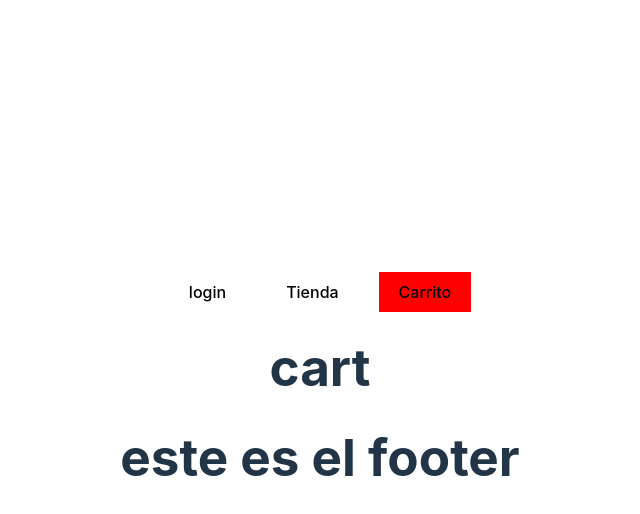
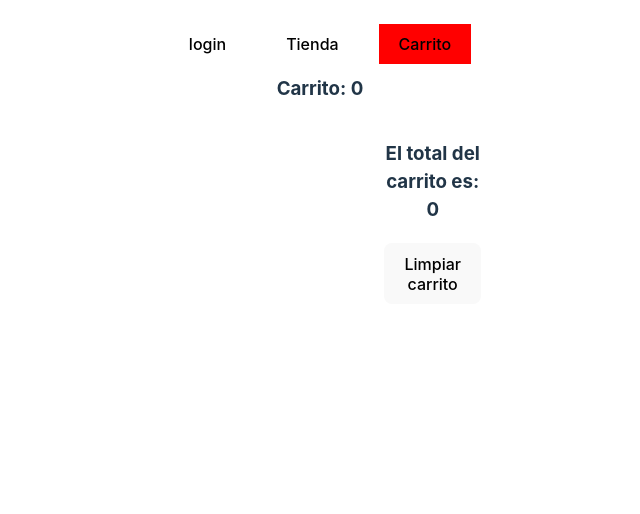
Before and after one commit to jorgeduje/front-III-camada-6, a React (Vite) app: page /cart in a window 1280 px wide. Shown: the top 514 px of the page, without its empty margins (320-960 px from the left). Built offline with nearby package versions, Linux system fonts and the light colour scheme.

Commit message:
se trabajo con context y logica del carrito

```diff
--- a/src/App.jsx
+++ b/src/App.jsx
@@ -8,18 +8,20 @@ import Home from "./Components/Pages/Home/Home";
 import ProductsContainer from "./Components/Pages/Products/Products.container";
 import CreateProductContainer from "./Components/Pages/CreateProduct/CreateProduct.container";
 import ProductDetailContainer from "./Components/Pages/ProductDetail/ProductDetail.container";
+import CartContextProvider from "./context/CartContext";
+import CartContainer from "./Components/Pages/Cart/CartContainer";
 
 function App() {
   return (
     <BrowserRouter>
+      <CartContextProvider>
         <Routes>
           <Route path="/login" element={<h1>Estoy en la vista Login</h1>} />
 
           <Route element={<NavbarLayout />}>
             <Route path="/" element={<Home />} />
 
-          <Route element={<FooterLayout />}>
-            <Route path="/cart" element={<h1>cart</h1>} />
+            <Route path="/cart" element={<CartContainer />} />
             <Route path="/shop" element={<ProductsContainer />} />
             <Route
               path="/create-product"
@@ -30,10 +32,10 @@ function App() {
               element={<ProductDetailContainer />}
             />
           </Route>
-        </Route>
 
           <Route path="*" element={<h1>Not found</h1>} />
         </Routes>
+      </CartContextProvider>
     </BrowserRouter>
   );
 }
--- /dev/null
+++ b/src/Components/Common/ItemCount/ItemCount.jsx
@@ -0,0 +1,26 @@
+import { useContext, useState } from "react";
+import { CartContext } from "../../../context/CartContext";
+
+export const ItemCount = ({ product }) => {
+  const [counter, setCounter] = useState(1);
+  const { addToCart } = useContext(CartContext);
+
+  const onAdd = () => {
+    let obj = {
+      ...product,
+      quantity: counter,
+    };
+
+    addToCart(obj);
+  };
+
+  return (
+    <div>
+      <button onClick={() => setCounter(counter + 1)}>+</button>
+      <h3>{counter}</h3>
+      <button onClick={() => setCounter(counter - 1)}>-</button>
+
+      <button onClick={onAdd}>Agregar al carrito</button>
+    </div>
+  );
+};
--- a/src/Components/Layout/NavbarLayout/NavbarLayout.jsx
+++ b/src/Components/Layout/NavbarLayout/NavbarLayout.jsx
@@ -1,7 +1,11 @@
-import React from "react";
+import React, { useContext } from "react";
 import { NavLink, Outlet } from "react-router-dom";
+import { CartContext } from "../../../context/CartContext";
 
 const NavbarLayout = (  ) => {
+
+  const {cart} = useContext(CartContext)
+
   return (
     <div>
       <NavLink
@@ -24,6 +28,7 @@ const NavbarLayout = (  ) => {
       >
         Carrito
       </NavLink>
+      <h3>Carrito: {cart.length}</h3>
       <Outlet />
     </div>
   );
--- /dev/null
+++ b/src/Components/Pages/Cart/CartContainer.jsx
@@ -0,0 +1,51 @@
+import { width } from "@mui/system";
+import { useContext } from "react";
+import { CartContext } from "../../../context/CartContext";
+
+const CartContainer = () => {
+  const { cart, clearCart, getTotalPrice } = useContext(CartContext);
+
+  return (
+    <div style={{
+      width: "100%",
+      height: "100vh",
+      display: "flex",
+      justifyContent: "space-between",
+      alignItems: "center",
+      gap: "50px",
+    }} >
+      <div
+        style={{
+          width: "100%",
+          height: "100vh",
+          display: "flex",
+          flexDirection: "column",
+          justifyContent: "center",
+          alignItems: "center",
+          gap: "50px",
+        }}
+      >
+        {cart.map((producto) => (
+          <div
+            key={producto.id}
+            style={{
+              width: "200px",
+              height: "300px",
+              border: "2px solid white",
+            }}
+          >
+            <h3>{producto.name}</h3>
+            <img src={producto.img} style={{ width: "100%" }} />
+          </div>
+        ))}
+      </div>
+
+      <div style={{width: "40%", borderLeft: "2px solid white",  height: "100vh",}}>
+        <h3>El total del carrito es: {getTotalPrice()}</h3>
+        <button onClick={clearCart}>Limpiar carrito</button>
+      </div>
+    </div>
+  );
+};
+
+export default CartContainer;
--- a/src/Components/Pages/ProductDetail/ProductDetail.container.jsx
+++ b/src/Components/Pages/ProductDetail/ProductDetail.container.jsx
@@ -1,12 +1,16 @@
-import React, { useEffect, useState } from "react";
+import React, { useEffect, useState, useContext } from "react";
 import ProductDetail from "./ProductDetail";
 import { useParams } from "react-router-dom";
 import axios from "axios";
 import { getProductById, updateProduct } from "../../../services/productServices";
+import { CartContext } from "../../../context/CartContext";
 
 const ProductDetailContainer = () => {
   const [product, setProduct] = useState({});
   const [showForm, setShowForm] = useState(false);
+
+  // ANCHOR ---> CONTEXTO
+
 
   const [productSelected, setProductSelected] = useState({
     name: product.name,
--- a/src/Components/Pages/ProductDetail/ProductDetail.jsx
+++ b/src/Components/Pages/ProductDetail/ProductDetail.jsx
@@ -1,3 +1,5 @@
+import { ItemCount } from "../../Common/ItemCount/ItemCount";
+
 const ProductDetail = ({
   product,
   showForm,
@@ -10,8 +12,7 @@ const ProductDetail = ({
     <div>
       <h1>{product?.name}</h1>
       <h3>{product?.price}</h3>
-      <button onClick={() => setShowForm(true)}>Editar producto</button>
-
+      {/* <button onClick={() => setShowForm(true)}>Editar producto</button> */}
       {showForm && (
         <form onSubmit={handleSubmit}>
           <input
@@ -24,6 +25,8 @@ const ProductDetail = ({
           <button type="submit">Guardar cambios</button>
         </form>
       )}
+
+      <ItemCount product={product} />
     </div>
   );
 };
--- a/src/api/db.json
+++ b/src/api/db.json
@@ -1,14 +1,5 @@
 {
   "products": [
-    {
-      "id": 1,
-      "name": "zapatillas",
-      "price": 20500,
-      "stock": 2,
-      "description": "Zapatillas de ultima generacion para el deporte",
-      "category": "deportivas",
-      "img": "https://res.cloudinary.com/dnqfh2chg/image/upload/v1669326932/free-metcon-4-zapatillas-de-entrenamiento-TQMCZg_fvia3m.png"
-    },
     {
       "id": 2,
       "name": "wilson advanceeeeeee",
--- /dev/null
+++ b/src/context/CartContext.jsx
@@ -0,0 +1,56 @@
+import { createContext, useState } from "react";
+
+export const CartContext = createContext();
+
+const CartContextProvider = ({ children }) => {
+  const [cart, setCart] = useState([]);
+
+  const isInCart = (id) => {
+    let exist = cart.some((element) => element.id === id);
+    return exist;
+  };
+
+  const addToCart = (item) => {
+    if (isInCart(item.id)) {
+      let newArr = cart.map((element) => {
+        if (element.id === item.id) {
+          return {
+            ...element,
+            quantity: element.quantity + item.quantity,
+          };
+        } else {
+          return element;
+        }
+      });
+      setCart(newArr);
+    } else {
+      setCart([...cart, item]);
+    }
+  };
+
+  const clearCart = () => {
+    setCart([]);
+  };
+
+  const deleteProductById = () => {
+    console.log("se elimino");
+  };
+
+  const getTotalPrice = () => {
+    let total = cart.reduce((acc, elemento) => {
+      return acc + elemento.price * elemento.quantity;
+    }, 0);
+
+    return total;
+  };
+
+  return (
+    <CartContext.Provider
+      value={{ cart, clearCart, addToCart, deleteProductById, getTotalPrice }}
+    >
+      {children}
+    </CartContext.Provider>
+  );
+};
+
+export default CartContextProvider;
```
Also changed, not shown: src/Login/Login.jsx (deleted, +0 -25 lines), 1 other file (tests, documents, lock files or other folders). Lines whose indentation alone changed are shown as unchanged.
